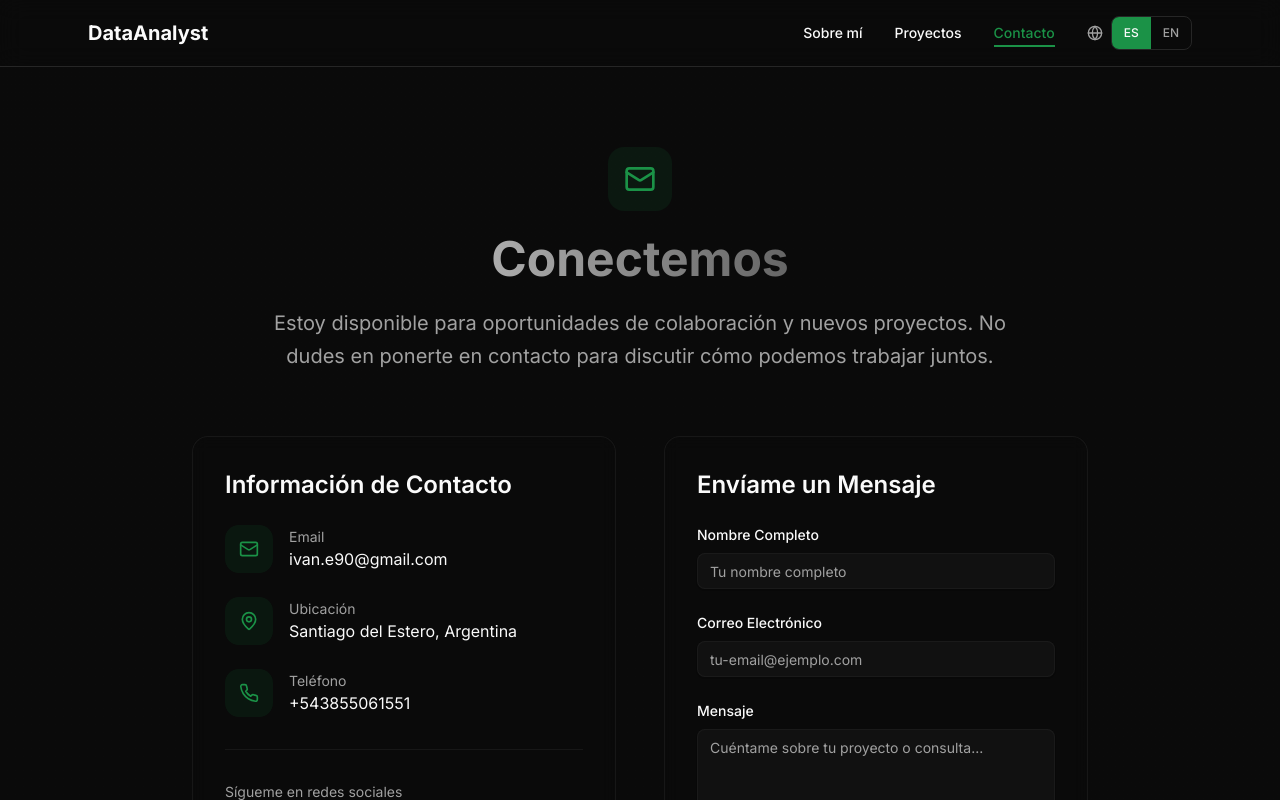
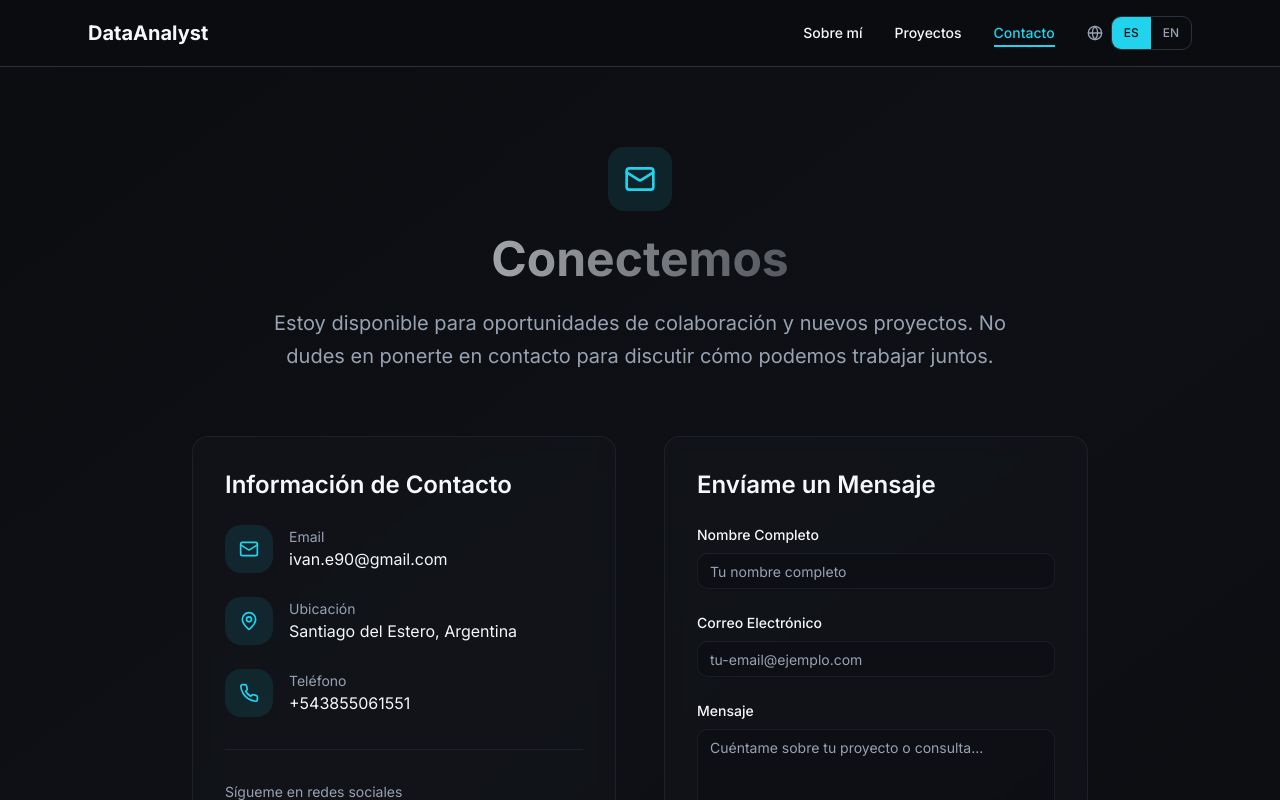
Before and after one commit to SylvesterStandallone/data-portfolio, a Next.js app: page /contacto in a window 1280 px wide. Shown: the top 800 px of the page. Built offline with nearby package versions, Linux system fonts and the light colour scheme.

Commit message:
feat: update color scheme and fonts for dark mode redesign
Co-authored-by: SylvesterStandallone <104393030+SylvesterStandallone@users.noreply.github.com>

```diff
--- a/app/globals.css
+++ b/app/globals.css
@@ -3,82 +3,79 @@
 
 @custom-variant dark (&:is(.dark *));
 
+/*
+  Data Architecture System
+  "Sober Technical" — Deep Space dark mode with electric cyan accents.
+*/
 :root {
-  --background: oklch(1 0 0);
-  --foreground: oklch(0.145 0 0);
-  --card: oklch(1 0 0);
-  --card-foreground: oklch(0.145 0 0);
-  --popover: oklch(1 0 0);
-  --popover-foreground: oklch(0.145 0 0);
-  --primary: oklch(0.205 0 0);
-  --primary-foreground: oklch(0.985 0 0);
-  --secondary: oklch(0.97 0 0);
-  --secondary-foreground: oklch(0.205 0 0);
-  --muted: oklch(0.97 0 0);
-  --muted-foreground: oklch(0.556 0 0);
-  --accent: oklch(0.58 0.15 150);
-  --accent-foreground: oklch(0.985 0 0);
-  --destructive: oklch(0.577 0.245 27.325);
-  --destructive-foreground: oklch(0.577 0.245 27.325);
-  --border: oklch(0.922 0 0);
-  --input: oklch(0.922 0 0);
-  --ring: oklch(0.708 0 0);
-  --chart-1: oklch(0.646 0.222 41.116);
-  --chart-2: oklch(0.6 0.118 184.704);
-  --chart-3: oklch(0.398 0.07 227.392);
-  --chart-4: oklch(0.828 0.189 84.429);
-  --chart-5: oklch(0.769 0.188 70.08);
-  --radius: 0.625rem;
-  --sidebar: oklch(0.985 0 0);
-  --sidebar-foreground: oklch(0.145 0 0);
-  --sidebar-primary: oklch(0.205 0 0);
-  --sidebar-primary-foreground: oklch(0.985 0 0);
-  --sidebar-accent: oklch(0.97 0 0);
-  --sidebar-accent-foreground: oklch(0.205 0 0);
-  --sidebar-border: oklch(0.922 0 0);
-  --sidebar-ring: oklch(0.708 0 0);
+  --background: #0b0d11;
+  --foreground: #f5f7fa;
+
+  --card: #14171d;
+  --card-foreground: #f5f7fa;
+
+  --popover: #14171d;
+  --popover-foreground: #f5f7fa;
+
+  /* Electric cyan accent */
+  --primary: #22d3ee;
+  --primary-foreground: #0b0d11;
+
+  --secondary: #14171d;
+  --secondary-foreground: #f5f7fa;
+
+  --muted: #14171d;
+  --muted-foreground: #98a2b3;
+
+  --accent: #22d3ee;
+  --accent-foreground: #0b0d11;
+
+  --destructive: #ffb4ab;
+  --destructive-foreground: #690005;
+
+  --border: #2d3139;
+  --input: #0b0d11;
+  --ring: #22d3ee;
+
+  /* Terminal / code block surface */
+  --terminal: #050505;
+
+  --radius: 0.75rem;
+
   --font-inter: "Inter", sans-serif;
-  --font-manrope: "Manrope", serif;
+  --font-hanken: "Hanken Grotesk", sans-serif;
+  --font-jetbrains: "JetBrains Mono", monospace;
 }
 
+/* This design is dark-only; keep .dark aligned with :root */
 .dark {
-  --background: oklch(0.145 0 0);
-  --foreground: oklch(0.985 0 0);
-  --card: oklch(0.145 0 0);
-  --card-foreground: oklch(0.985 0 0);
-  --popover: oklch(0.145 0 0);
-  --popover-foreground: oklch(0.985 0 0);
-  --primary: oklch(0.985 0 0);
-  --primary-foreground: oklch(0.205 0 0);
-  --secondary: oklch(0.269 0 0);
-  --secondary-foreground: oklch(0.985 0 0);
-  --muted: oklch(0.269 0 0);
-  --muted-foreground: oklch(0.708 0 0);
-  --accent: oklch(0.58 0.15 150);
-  --accent-foreground: oklch(0.985 0 0);
-  --destructive: oklch(0.396 0.141 25.723);
-  --destructive-foreground: oklch(0.637 0.237 25.331);
-  --border: oklch(0.269 0 0);
-  --input: oklch(0.269 0 0);
-  --ring: oklch(0.439 0 0);
-  --chart-1: oklch(0.488 0.243 264.376);
-  --chart-2: oklch(0.696 0.17 162.48);
-  --chart-3: oklch(0.769 0.188 70.08);
-  --chart-4: oklch(0.627 0.265 303.9);
-  --chart-5: oklch(0.645 0.246 16.439);
-  --sidebar: oklch(0.205 0 0);
-  --sidebar-foreground: oklch(0.985 0 0);
-  --sidebar-primary: oklch(0.488 0.243 264.376);
-  --sidebar-primary-foreground: oklch(0.985 0 0);
-  --sidebar-accent: oklch(0.269 0 0);
-  --sidebar-accent-foreground: oklch(0.985 0 0);
-  --sidebar-border: oklch(0.269 0 0);
-  --sidebar-ring: oklch(0.439 0 0);
+  --background: #0b0d11;
+  --foreground: #f5f7fa;
+  --card: #14171d;
+  --card-foreground: #f5f7fa;
+  --popover: #14171d;
+  --popover-foreground: #f5f7fa;
+  --primary: #22d3ee;
+  --primary-foreground: #0b0d11;
+  --secondary: #14171d;
+  --secondary-foreground: #f5f7fa;
+  --muted: #14171d;
+  --muted-foreground: #98a2b3;
+  --accent: #22d3ee;
+  --accent-foreground: #0b0d11;
+  --destructive: #ffb4ab;
+  --destructive-foreground: #690005;
+  --border: #2d3139;
+  --input: #0b0d11;
+  --ring: #22d3ee;
+  --terminal: #050505;
 }
 
 @theme inline {
   --font-sans: var(--font-inter);
-  --font-serif: var(--font-manrope);
+  --font-display: var(--font-hanken);
+  --font-mono: var(--font-jetbrains);
+
   --color-background: var(--background);
   --color-foreground: var(--foreground);
   --color-card: var(--card);
@@ -98,23 +95,12 @@
   --color-border: var(--border);
   --color-input: var(--input);
   --color-ring: var(--ring);
-  --color-chart-1: var(--chart-1);
-  --color-chart-2: var(--chart-2);
-  --color-chart-3: var(--chart-3);
-  --color-chart-4: var(--chart-4);
-  --color-chart-5: var(--chart-5);
+  --color-terminal: var(--terminal);
+
   --radius-sm: calc(var(--radius) - 4px);
   --radius-md: calc(var(--radius) - 2px);
   --radius-lg: var(--radius);
   --radius-xl: calc(var(--radius) + 4px);
-  --color-sidebar: var(--sidebar);
-  --color-sidebar-foreground: var(--sidebar-foreground);
-  --color-sidebar-primary: var(--sidebar-primary);
-  --color-sidebar-primary-foreground: var(--sidebar-primary-foreground);
-  --color-sidebar-accent: var(--sidebar-accent);
-  --color-sidebar-accent-foreground: var(--sidebar-accent-foreground);
-  --color-sidebar-border: var(--sidebar-border);
-  --color-sidebar-ring: var(--sidebar-ring);
 }
 
 @layer base {
@@ -125,3 +111,21 @@
     @apply bg-background text-foreground;
   }
 }
+
+@layer utilities {
+  /* Architectural blueprint grid — faint 24px lines */
+  .blueprint-bg {
+    background-image: linear-gradient(to right, rgba(255, 255, 255, 0.03) 1px, transparent 1px),
+      linear-gradient(to bottom, rgba(255, 255, 255, 0.03) 1px, transparent 1px);
+    background-size: 24px 24px;
+  }
+
+  /* Electric glow for primary conversion elements */
+  .glow-cyan {
+    box-shadow: 0 0 20px rgba(34, 211, 238, 0.3);
+  }
+
+  .glow-cyan-soft {
+    box-shadow: 0 0 30px rgba(34, 211, 238, 0.1);
+  }
+}
```
